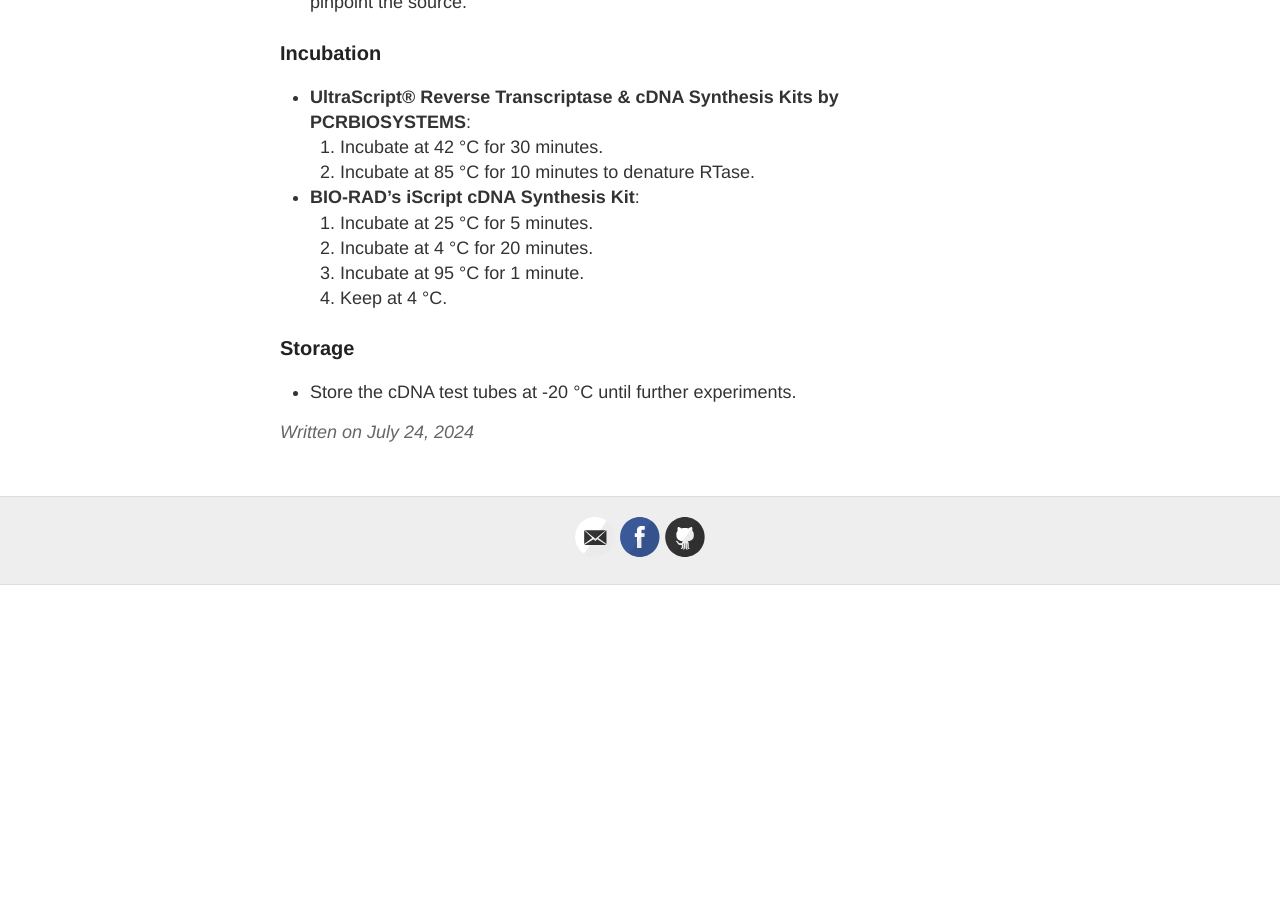
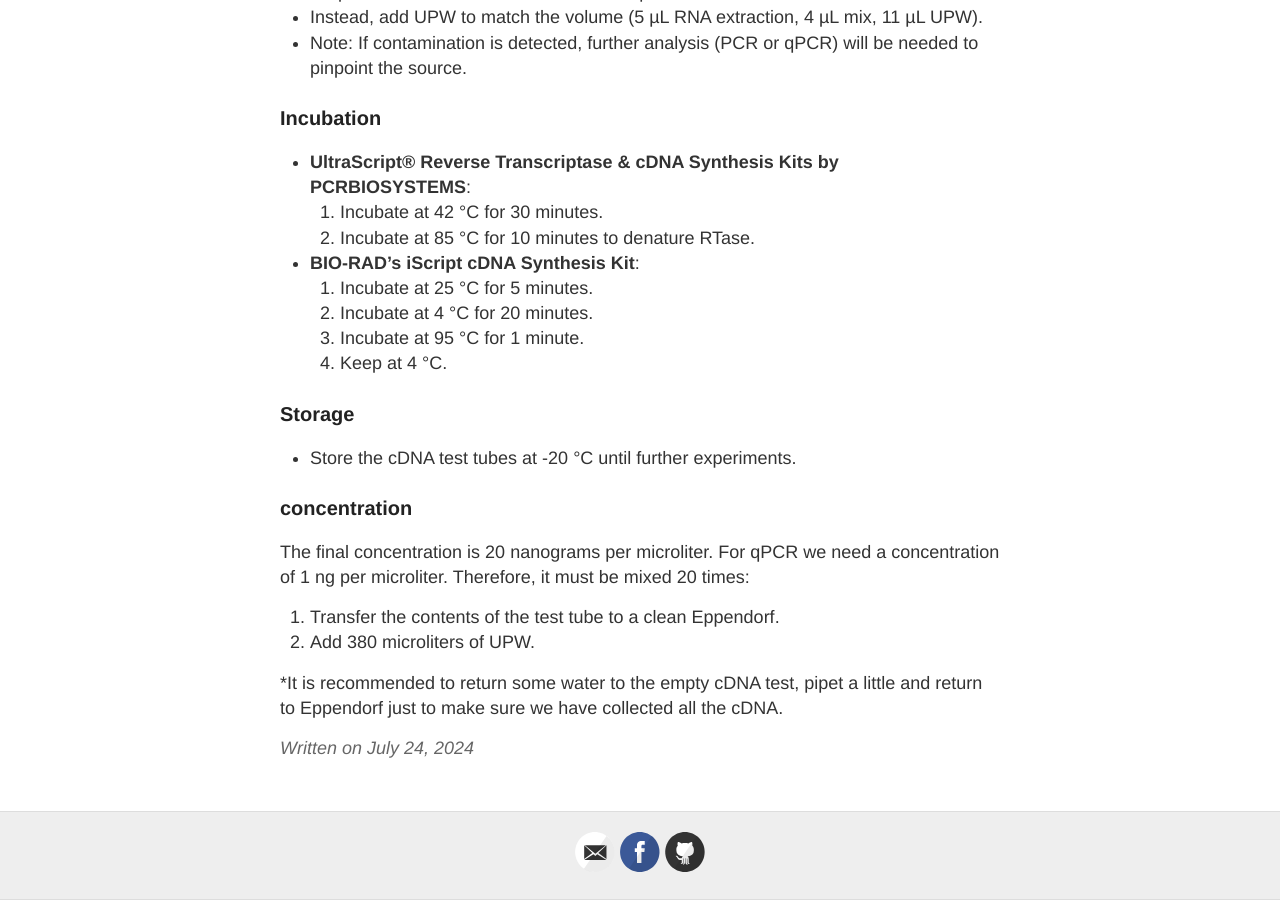
Before and after one commit to OfekRainish/OfekRainish_notebook, a Jekyll site: the page built from _posts/2024-07-24-cDNA Synthesis Protocol.md, in a window 1280 px wide and 900 px high, scrolled down 1582 px. Built offline with Jekyll 4.4.1, drawn with Linux system fonts in a browser that asks for light colours; our own code applies the rules of GitHub Pages for plain Markdown files; a file with an impossible date is left out; before the commit the page ends 2167 px from its top, so only the background shows below that; some of the changed text lies outside the part shown.

Commit message:
Update 2024-07-24-cDNA Synthesis Protocol.md

```diff
--- a/_posts/2024-07-24-cDNA Synthesis Protocol.md
+++ b/_posts/2024-07-24-cDNA Synthesis Protocol.md
@@ -23,6 +23,8 @@ a. **RNA extraction**:
     - BIO-RAD: 100 fg - 1 µg
 
 For both kits, we use 400 ng.
+
+*This is the stage where we compare the concentrations, so it doesn't matter what concentration we got of the RNA, we will take 400 nanograms.
 
 To calculate the volume from the RNA extraction, use the formula:
 
@@ -72,3 +74,10 @@ d. **UPW**:
 
 ### Storage
 - Store the cDNA test tubes at -20 °C until further experiments.
+
+### concentration
+The final concentration is 20 nanograms per microliter. For qPCR we need a concentration of 1 ng per microliter. Therefore, it must be mixed 20 times:
+1. Transfer the contents of the test tube to a clean Eppendorf.
+2. Add 380 microliters of UPW.
+
+*It is recommended to return some water to the empty cDNA test, pipet a little and return to Eppendorf just to make sure we have collected all the cDNA.
```
